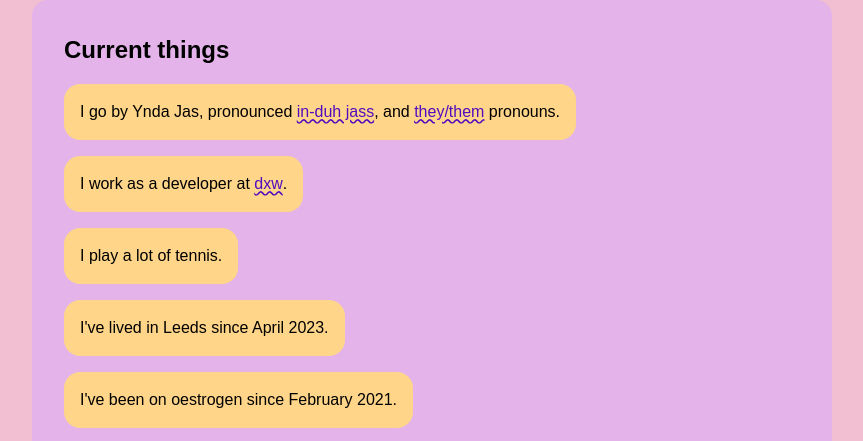
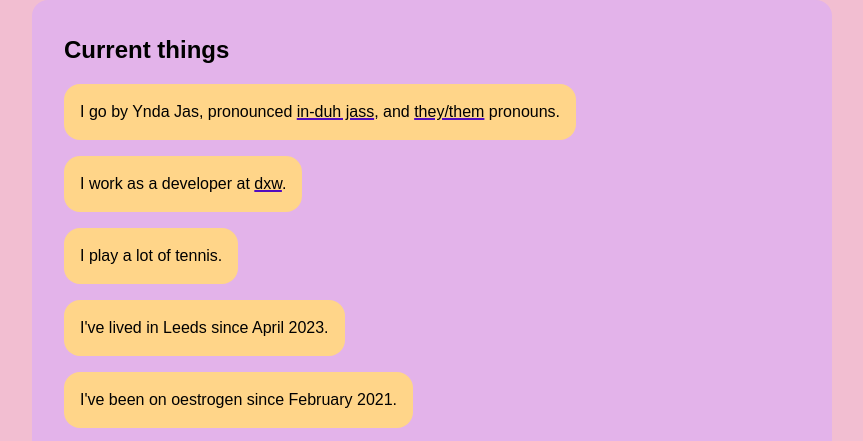
Before and after one commit to yndajas/simple-website, a website: page index.html in a window 1280 px wide. Shown: the part 350-791 px from the top of the page, without its empty margins (208-1071 px from the left). Drawn offline with Linux system fonts and the light colour scheme.

Commit message:
Update link styles
The font weight wasn't doing anything for me - I must not have a 500
weight variant of my default sans-serif font - so I've removed that
declaration

I've also moved from a wavy line fixed purple link style to a straight
fixed purple line with inherited text colour but purple text colour on
active/focus/focus-within/hover state, plus a slight colour transition,
all inspired by @erbridge and eir [website theme][1] It might not be
obvious to all that a wavy line indicates a link. The inherited text
colour is still a little unconventional (but less so than the wavy
line), but combined with the underline it should be clear enough

I'm unconvinced about the black-purple colour contrast, so I might
revise that later if I can find a WCAG AAA compliant contrasting colour
that looks nice

[1]: https://github.com/erbridge/website-theme/blob/main/stylesheets/global.css

```diff
--- a/assets/styles/main.css
+++ b/assets/styles/main.css
@@ -64,10 +64,21 @@ ol[role="list"] li {
 }
 
 a {
-  font-weight: 500;
+  text-decoration-color: var(--colour-violet-blue);
+  text-decoration-thickness: 0.15rem;
+  transition: color 0.25s ease-out;
+}
+
+a,
+a:visited {
+  color: inherit;
+}
+
+a:active,
+a:focus,
+a:focus-within,
+a:hover {
   color: var(--colour-violet-blue);
-  text-decoration-color: var(--colour-violet-blue);
-  text-decoration-style: wavy;
 }
 
 footer p:not(:first-child) {
```
